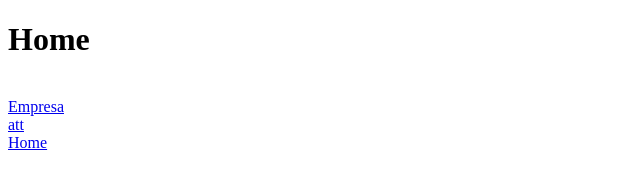
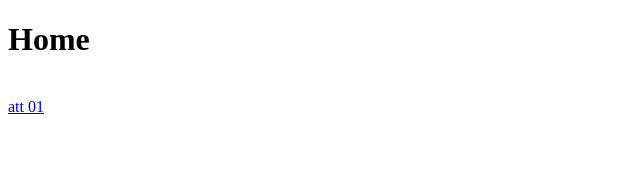
Before and after one commit to Mateus-carriele/web, a plain HTML site: page index.html in a window 1280 px wide. Shown: the whole page, without its empty margins (0-640 px from the left). Drawn offline with Linux system fonts and the light colour scheme.

Commit message:
Update index.html

```diff
--- a/index.html
+++ b/index.html
@@ -7,9 +7,7 @@
 </head>
 <body>
 <h1> Home</h1><br>
-<a href="Empresa.html"> Empresa</a><br>
-<a href="att.html"> att</a><br>
-<a href="index.htm"> Home</a>
+<a href="01"> att 01</a><br>
 
 
 </body>
```
